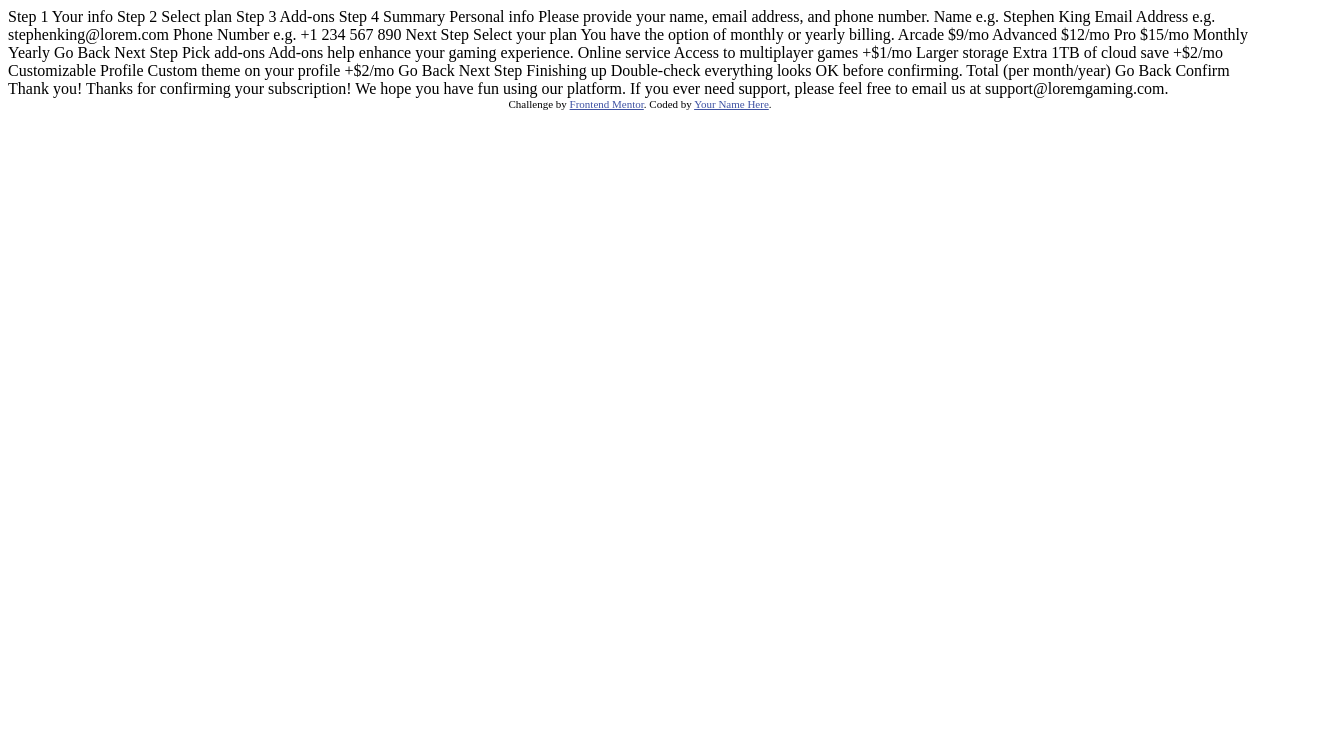
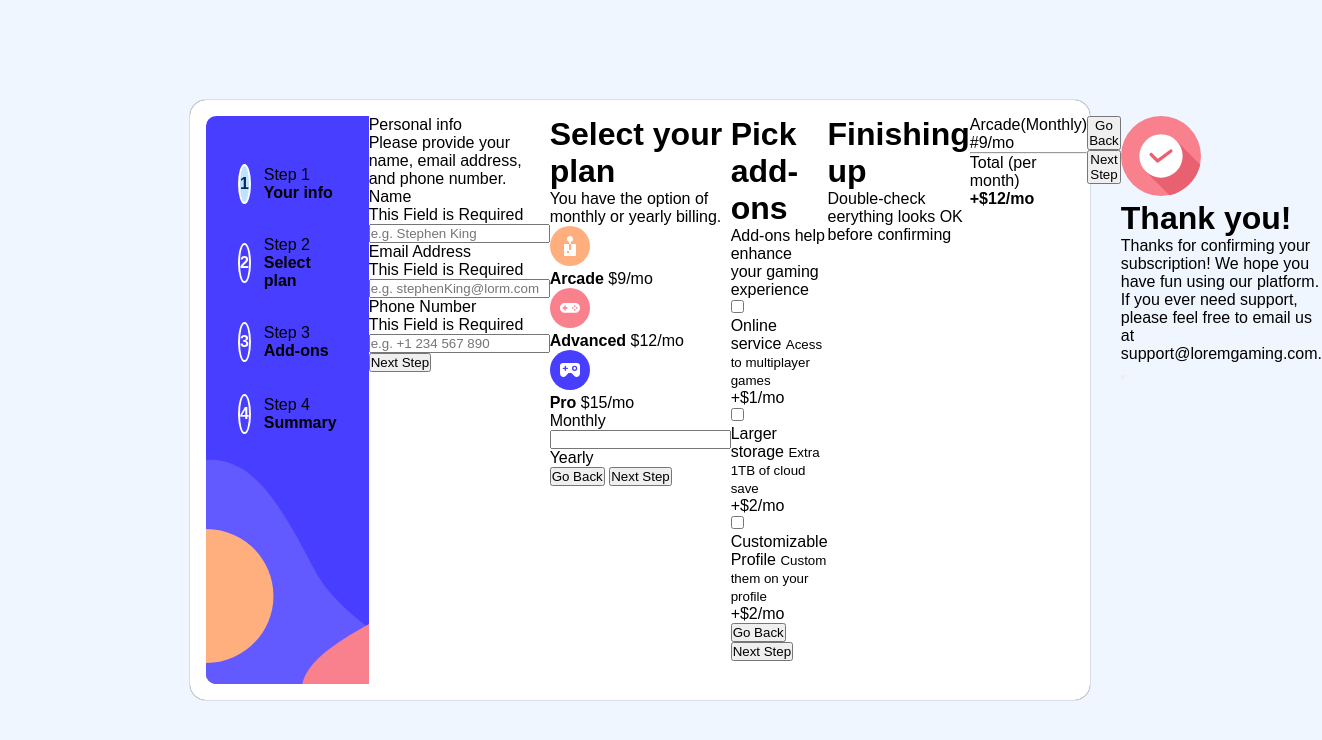
Before and after one commit to thesheriflawal/multi-step-form-main, a plain HTML site: page index.html in a window 1280 px wide. Shown: the whole page, 1322 px wide, since content can reach past the window. Drawn offline with Linux system fonts and the light colour scheme.

Commit message:
continuation

```diff
--- a/index.html
+++ b/index.html
@@ -1,126 +1,242 @@
 <!DOCTYPE html>
 <html lang="en">
   <head>
-  <meta charset="UTF-8">
-  <meta name="viewport" content="width=device-width, initial-scale=1.0"> <!-- displays site properly based on user's device -->
+    <meta charset="UTF-8" />
+    <meta name="viewport" content="width=device-width, initial-scale=1.0" />
+    <!-- displays site properly based on user's device -->
 
-  <link rel="icon" type="image/png" sizes="32x32" href="./assets/images/favicon-32x32.png">
-
+    <link
+      rel="icon"
+      type="image/png"
+      sizes="32x32"
+      href="./assets/images/favicon-32x32.png"
+    />
+    <link rel="stylesheet" href="styles.css" />
     <title>Frontend Mentor | Multi-step form</title>
-
-  <!-- Feel free to remove these styles or customise in your own stylesheet 👍 -->
-  <style>
-    .attribution { font-size: 11px; text-align: center; }
-    .attribution a { color: hsl(228, 45%, 44%); }
-  </style>
   </head>
   <body>
-
+    <div class="form">
+      <div class="form-container">
         <!-- Sidebar start -->
-
-  Step 1
-  Your info
-
-  Step 2
-  Select plan
-
-  Step 3
-  Add-ons
-
-  Step 4
-  Summary
+        <div class="form-sidebar">
+          <div class="step active">
+            <div class="circle">1</div>
+            <div class="step-content">
+              <span>Step 1</span>
+              <b>Your info</b>
+            </div>
+          </div>
+          <div class="step">
+            <div class="circle">2</div>
+            <div class="step-content">
+              <span>Step 2</span>
+              <b>Select plan</b>
+            </div>
+          </div>
+          <div class="step">
+            <div class="circle">3</div>
+            <div class="step-content">
+              <span>Step 3</span>
+              <b>Add-ons</b>
+            </div>
+          </div>
+          <div class="step">
+            <div class="circle">4</div>
+            <div class="step-content">
+              <span>Step 4</span>
+              <b>Summary</b>
+            </div>
+          </div>
+        </div>
 
         <!-- Sidebar end -->
-
         <!-- Step 1 start -->
-
-  Personal info
+        <div class="stp step-1">
+          <div class="header">
+            <div class="title">Personal info</div>
+            <p class="exp">
               Please provide your name, email address, and phone number.
-
-  Name
-  e.g. Stephen King
-
-  Email Address
-  e.g. stephenking@lorem.com
-
-  Phone Number
-  e.g. +1 234 567 890
-
-  Next Step
+            </p>
+          </div>
+          <form>
+            <div class="label">
+              <label for="name">Name</label>
+              <p class="error">This Field is Required</p>
+            </div>
+            <input
+              type="text"
+              required
+              id="name"
+              placeholder="e.g. Stephen King"
+            />
+            <div class="label">
+              <label for="email">Email Address</label>
+              <p class="error">This Field is Required</p>
+            </div>
+            <input
+              type="email"
+              required
+              id="name"
+              placeholder="e.g. stephenKing@lorm.com"
+            />
+            <div class="label">
+              <label for="phone">Phone Number</label>
+              <p class="error">This Field is Required</p>
+            </div>
+            <input
+              type="tel"
+              required
+              id="phone"
+              placeholder="e.g. +1 234 567 890"
+            />
+          </form>
+          <div class="btns">
+            <button class="next-stp" type="submit">Next Step</button>
+          </div>
+        </div>
 
         <!-- Step 1 end -->
 
         <!-- Step 2 start -->
-
-  Select your plan
-  You have the option of monthly or yearly billing.
-
-  Arcade
-  $9/mo
-
-  Advanced
-  $12/mo
-
-  Pro
-  $15/mo
-
-  Monthly
-  Yearly
-
-  Go Back
-  Next Step
+        <div class="stp steop-2">
+          <div class="header">
+            <h1 class="title">Select your plan</h1>
+            <p class="exp">You have the option of monthly or yearly billing.</p>
+          </div>
+          <form>
+            <div class="plan-card selected">
+              <img src="assets/images/icon-arcade.svg" alt="arcade" />
+              <div class="plan-info choosen">
+                <b>Arcade</b>
+                <span class="plan-priced">$9/mo</span>
+              </div>
+            </div>
+            <div class="plan-card">
+              <img src="assets/images/icon-advanced.svg" alt="advanced" />
+              <div class="plan-info">
+                <b>Advanced</b>
+                <span class="plan-priced">$12/mo</span>
+              </div>
+            </div>
+            <div class="plan-card">
+              <img src="assets/images/icon-pro.svg" alt="pro" />
+              <div class="plan-info">
+                <b>Pro</b>
+                <span class="plan-priced">$15/mo</span>
+              </div>
+            </div>
+          </form>
+          <div class="switcher">
+            <p class="monthly sw-active">Monthly</p>
+            <label for="switch">
+              <input type="checkboxx" />
+              <span class="slider round"></span>
+            </label>
+            <p class="yearly">Yearly</p>
+          </div>
+          <div class="btns">
+            <button class="prev-stp" type="button">Go Back</button>
+            <button class="next-stp" type="button">Next Step</button>
+          </div>
+        </div>
 
         <!-- Step 2 end -->
 
         <!-- Step 3 start -->
-
-  Pick add-ons
-  Add-ons help enhance your gaming experience.
-
-  Online service
-  Access to multiplayer games
-  +$1/mo
-
-  Larger storage
-  Extra 1TB of cloud save
-  +$2/mo
-
-  Customizable Profile
-  Custom theme on your profile
-  +$2/mo
-
-  Go Back
-  Next Step
+        <div class="stp step-3">
+          <div class="header">
+            <h1 class="title">Pick add-ons</h1>
+            <p class="exp">Add-ons help enhance your gaming experience</p>
+          </div>
+          <form>
+            <div class="box" data-id="1">
+              <input type="checkbox" id="online" />
+              <div class="description">
+                <label for="online">Online service</label>
+                <small>Acess to multiplayer games</small>
+              </div>
+              <p class="price">+$1/mo</p>
+            </div>
+            <div class="box" data-id="2">
+              <input type="checkbox" id="larger" />
+              <div class="description">
+                <label for="online">Larger storage</label>
+                <small>Extra 1TB of cloud save</small>
+              </div>
+              <p class="price">+$2/mo</p>
+            </div>
+            <div class="box" data-id="3">
+              <input type="checkbox" id="profile" />
+              <div class="description">
+                <label for="profile">Customizable Profile</label>
+                <small>Custom them on your profile</small>
+              </div>
+              <p class="price">+$2/mo</p>
+            </div>
+          </form>
+          <div class="btns">
+            <button class="prev-stp" type="button">Go Back</button>
+            <button class="next-stp" type="button">Next Step</button>
+          </div>
+        </div>
 
         <!-- Step 3 end -->
 
         <!-- Step 4 start -->
-
-  Finishing up
-  Double-check everything looks OK before confirming.
-
-  <!-- Dynamically add subscription and add-on selections here -->
-
-  Total (per month/year)
-
-  Go Back
-  Confirm
+        <div class="stp step-4">
+          <div class="header">
+            <h1 class="title">Finishing up</h1>
+            <p class="exp">Double-check eerything looks OK before confirming</p>
+          </div>
+        </div>
+        <div class="selection-box">
+          <div class="selection-container">
+            <div class="selected-plan">
+              <p class="plan-name">Arcade(Monthly)</p>
+              <p class="plan-price">#9/mo</p>
+            </div>
+            <hr />
+            <div class="addons">
+              <template>
+                <div class="selected-addons">
+                  <span class="service-name">Online service</span>
+                  <span class="service-price">+$1/mo</span>
+                </div>
+              </template>
+            </div>
+          </div>
+          <p class="total">Total (per month) <b>+$12/mo</b></p>
+        </div>
+        <div class="btns">
+          <button class="prev-stp" type="button">Go Back</button>
+          <button class="next-stp" type="button">Next Step</button>
+        </div>
 
         <!-- Step 4 end -->
 
         <!-- Step 5 start -->
 
-  Thank you!
+        <div class="stp step-5">
+          <img src="assets/images/icon-thank-you.svg" alt="than" />
+          <div class="header">
+            <h1 class="title">Thank you!</h1>
+            <p class="exp">
+              Thanks for confirming your subscription! We hope you have fun
+              using our platform. If you ever need support, please feel free to
+              email us at support@loremgaming.com.
+            </p>
+          </div>
+          <button class="next-stp"></button>
+        </div>
+        <!-- Step 5 end -->
+      </div>
+    </div>
 
-  Thanks for confirming your subscription! We hope you have fun
-  using our platform. If you ever need support, please feel free
-  to email us at support@loremgaming.com.
-
-  <!-- Step 5 end -->
-
-  <div class="attribution">
-    Challenge by <a href="https://www.frontendmentor.io?ref=challenge" target="_blank">Frontend Mentor</a>.
-    Coded by <a href="#">Your Name Here</a>.
-  </div>
+    <!-- <div class="attribution">
+      Challenge by
+      <a href="https://www.frontendmentor.io?ref=challenge" target="_blank"
+        >Frontend Mentor</a
+      >. Coded by <a href="#">Your Name Here</a>.
+    </div> -->
   </body>
 </html>
--- /dev/null
+++ b/styles.css
@@ -0,0 +1,95 @@
+:root {
+  --Marine-blue: hsl(213, 96%, 18%);
+  --Purplish-blue: hsl(243, 100%, 62%);
+  --Pastel-blue: hsl(228, 100%, 84%);
+  --Light-blue: hsl(206, 94%, 87%);
+  --Strawberry-red: hsl(354, 84%, 57%);
+
+  --Cool-gray: hsl(231, 11%, 63%);
+  --Light-gray: hsl(229, 24%, 87%);
+  --Magnolia: hsl(217, 100%, 97%);
+  --Alabaster: hsl(231, 100%, 99%);
+  --White: hsl(0, 0%, 100%);
+}
+
+* {
+  box-sizing: border-box;
+  margin: 0;
+  padding: 0;
+  font-family: "Ubuntu", sans-serif;
+}
+
+.hidden {
+  display: none;
+}
+
+img {
+  max-width: 100%;
+}
+
+body {
+  background-color: var(--Magnolia);
+  display: flex;
+  align-items: center;
+  justify-content: center;
+  min-height: 100vh;
+}
+
+.form {
+  width: 900px;
+  background-color: var(--White);
+  border-radius: 1rem;
+  box-shadow: 0px 0px 1px black;
+}
+
+.form-container {
+  display: flex;
+  padding: 1rem;
+}
+
+.form-sidebar {
+  background-image: url("assets/images/bg-sidebar-desktop.svg");
+  background-repeat: no-repeat;
+  width: 400px;
+  height: 568px;
+  padding: 3rem 2rem;
+  display: flex;
+  flex-direction: column;
+  gap: 2rem;
+}
+
+.circle {
+  width: 40ox;
+  height: 40px;
+  border: 2px solid var(--White);
+  border-radius: 50%;
+  display: flex;
+  align-items: center;
+  justify-content: center;
+  color: var(--White);
+  font-weight: 700;
+}
+
+.active .circle {
+  background-color: var(--Light-blue) !important;
+  color: var(--Marine-blue) !important;
+}
+
+.err {
+  border: 2px solid var(--Strawberry-red) !important;
+}
+
+.step {
+  display: flex;
+  align-items: center;
+  gap: 0.8rem;
+}
+
+.attribution {
+  font-size: 11px;
+  text-align: center;
+}
+
+.attribution a {
+  color: hsl(228, 45%, 44%);
+}
```
Lines whose indentation alone changed are shown as unchanged.
